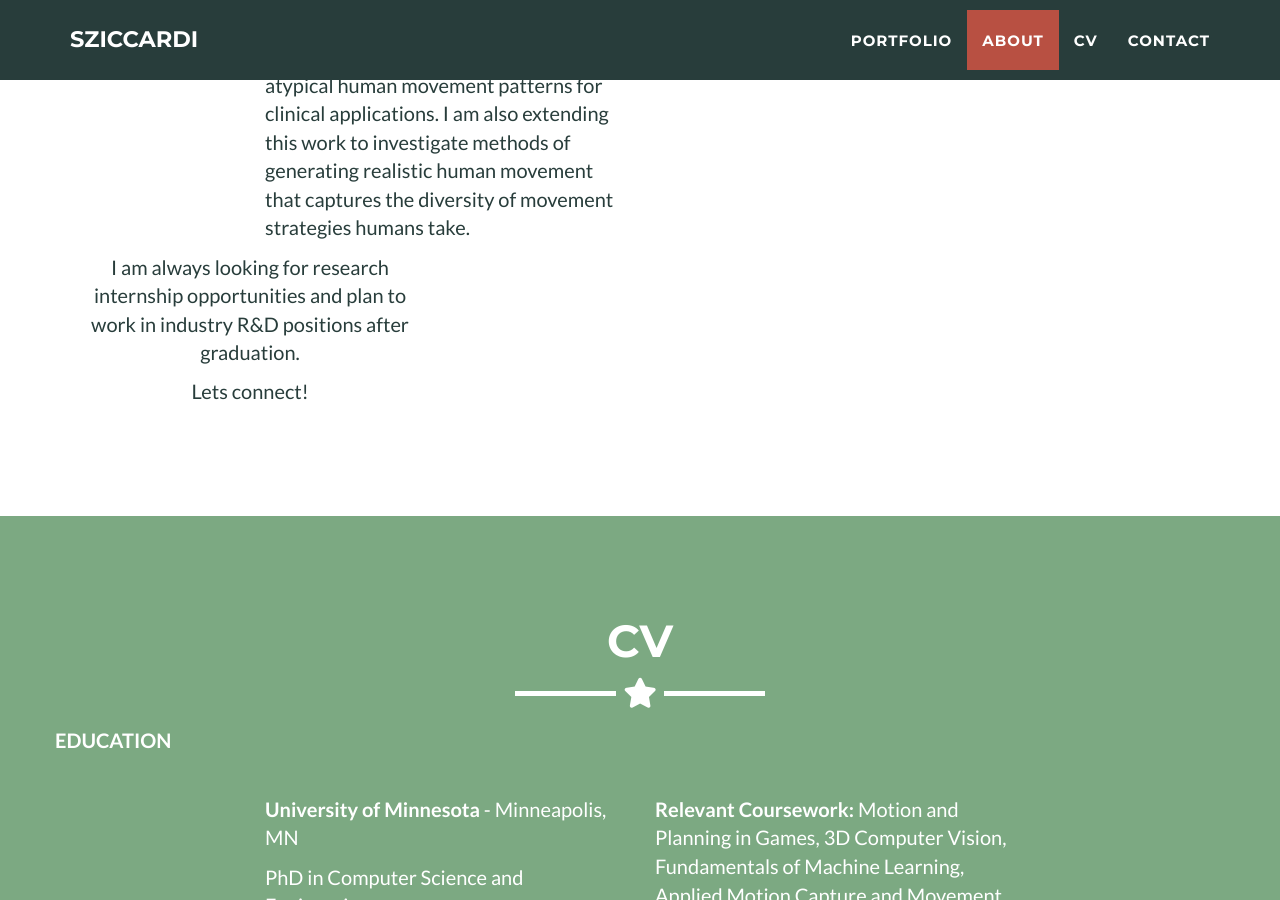
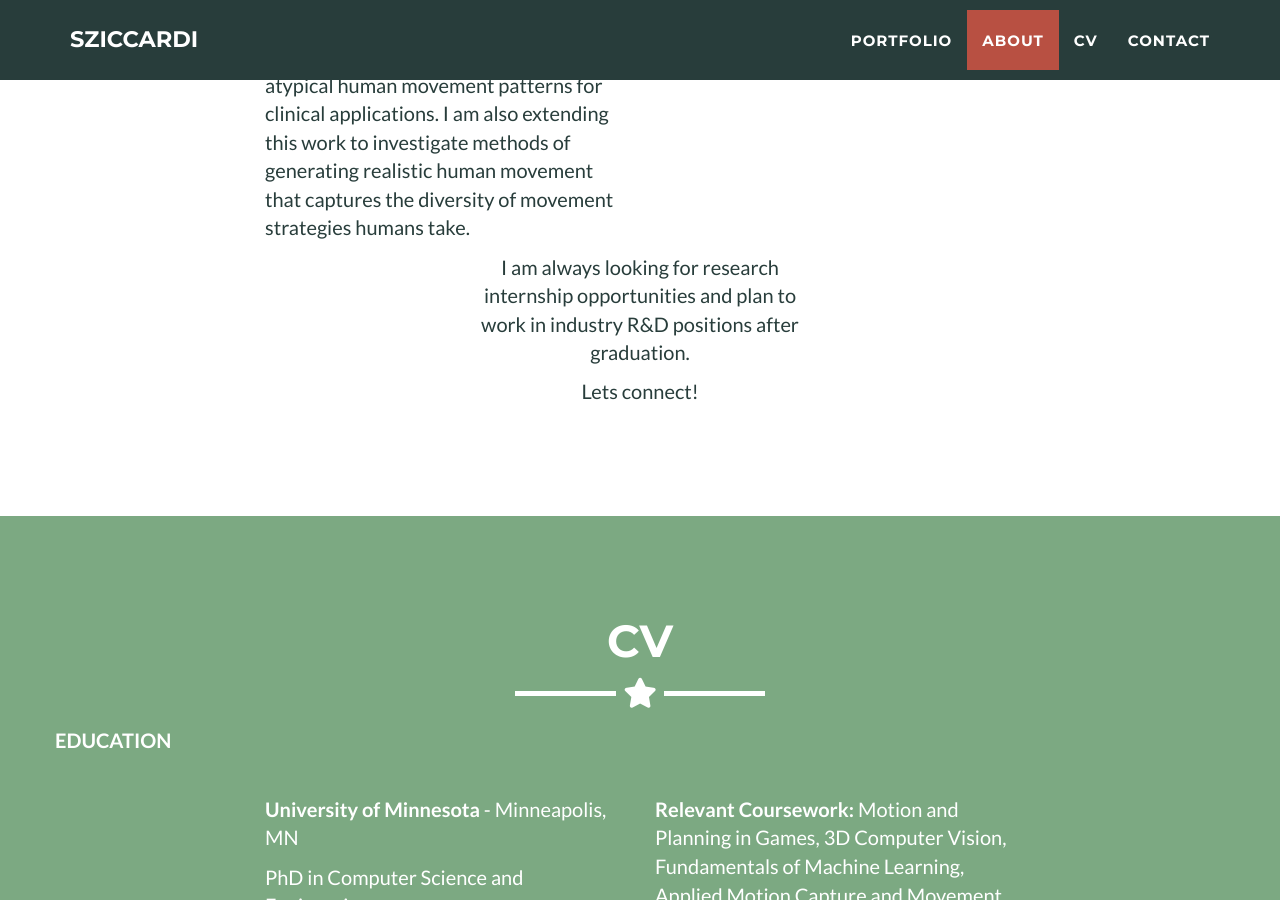
Before and after one commit to sziccardi/sziccardi.github.io, a Jekyll site: the page built from index.html, in a window 1280 px wide and 900 px high, scrolled down 1389 px. Built offline with Jekyll 4.4.1, drawn with Linux system fonts in a browser that asks for light colours.

```diff
--- a/_includes/about.html
+++ b/_includes/about.html
@@ -15,11 +15,13 @@
         <p>Outside of the classroom and the lab, I am a huge reader and love the forests and mountains of the pacific northwest. I also enjoy sewing, cooking, and sports. I am involved with disability rights groups and play wheelchair sports when I can. </p>
       </div>
     </div>
-    <div class="row">
+    <div class="row" style="align-items: center; justify-content: center;">
+      <div class="col-lg-4"></div>
       <div class="col-lg-4 text-center" style="text-align:center">
         <p>I am always looking for research internship opportunities and plan to work in industry R&D positions after graduation.  </p>
         <p>Lets connect!</p>
       </div>
+      <div class="col-lg-4"></div>
     </div>
   </div>
 </section>
--- a/_posts/0121-rrt-ml.markdown
+++ b/_posts/0121-rrt-ml.markdown
@@ -1,6 +1,6 @@
 ---
 layout: default
-modal-id: 4
+modal-id: 5
 date: 2020-11-01
 img: cabin.png
 alt: image-alt
--- a/_posts/0518-multiview-trianulation.markdown
+++ b/_posts/0518-multiview-trianulation.markdown
@@ -1,6 +1,6 @@
 ---
 layout: default
-modal-id: 1
+modal-id: 2
 date: 2018-05-01
 img: cabin.png
 alt: image-alt
--- a/_posts/0817-redirected-walking.markdown
+++ b/_posts/0817-redirected-walking.markdown
@@ -1,6 +1,6 @@
 ---
 layout: default
-modal-id: 2
+modal-id: 1
 date: 2017-08-01
 img: cabin.png
 alt: image-alt
--- a/_posts/0921-BMAT.markdown
+++ b/_posts/0921-BMAT.markdown
@@ -1,6 +1,6 @@
 ---
 layout: default
-modal-id: 4
+modal-id: 6
 date: 2021-09-01
 img: cabin.png
 alt: image-alt
--- a/_posts/1020-cloth-sim.markdown
+++ b/_posts/1020-cloth-sim.markdown
@@ -1,6 +1,6 @@
 ---
 layout: default
-modal-id: 6
+modal-id: 4
 date: 2020-10-01
 img: cabin.png
 alt: image-alt
```
